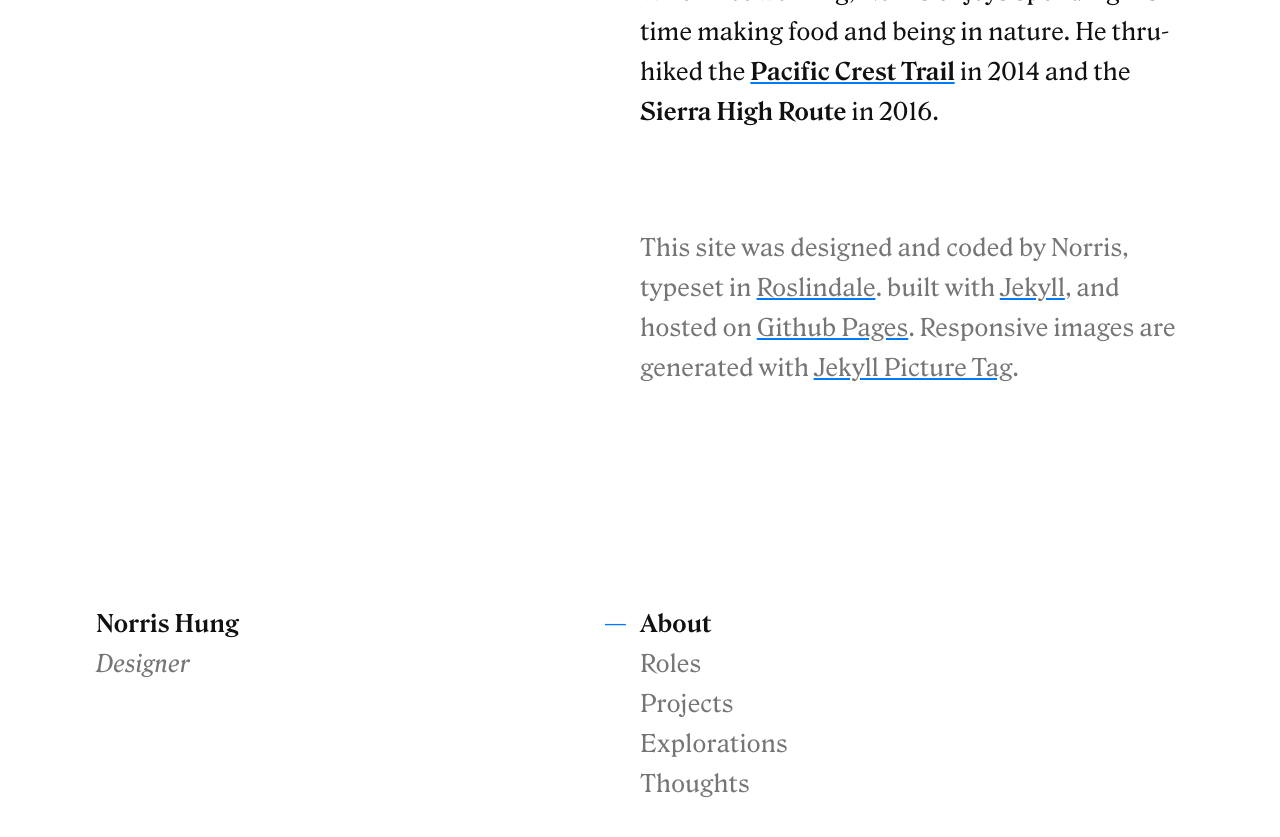
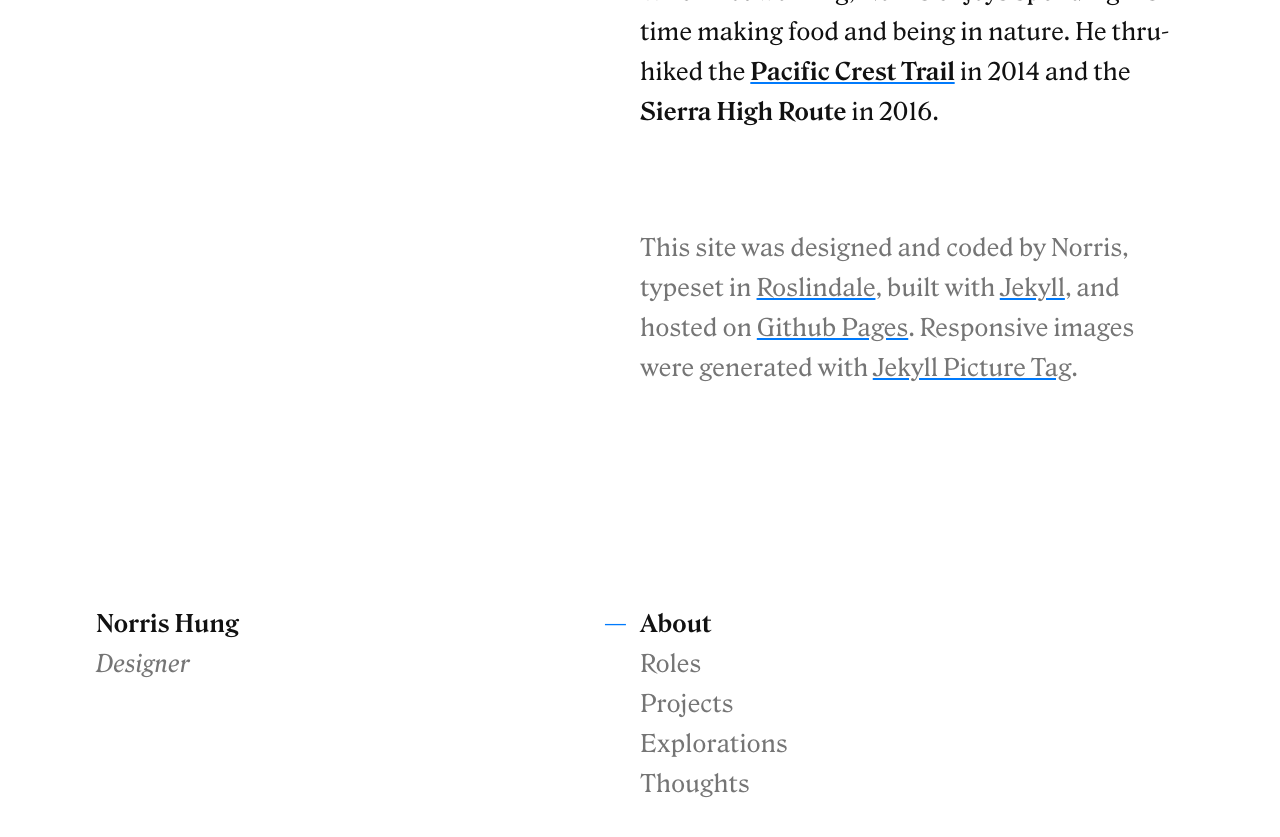
Before and after one commit to norrishung/portfolio_2021, a Jekyll site: the page built from index.markdown, in a window 1280 px wide and 900 px high, scrolled down 1540 px. Shown: the top 837 px of the window. Built offline with Jekyll 4.4.1, drawn with Linux system fonts in a browser that asks for light colours.

Commit message:
fixing colophon

```diff
--- a/index.markdown
+++ b/index.markdown
@@ -37,6 +37,6 @@ permalink: /
 		<p>Previously, Norris designed public services at <strong><a href="{% post_url 2019-11-01-cfa %}">Code for America</a></strong>, built interactive books at <strong><a href="{% post_url 2014-04-31-inkling %}">Inkling</a></strong>, and supported sustainable food producers at the <strong><a href="{% post_url 2011-02-15-good-food-foundation %}">Good Food Foundation</a></strong>.</p>
 		<p>Norris received his Bachelor's of Science in Biology from <strong>Brown University</strong> and studied Graphic Design at the <strong>Rhode Island School of Design</strong>. He was an active participant of the <strong>iGEM</strong> synthetic biology community.</p>
 		<p class="spacing-below-96">When not working, Norris enjoys spending his time making food and being in nature. He thru-hiked the <strong><a href="{% post_url 2014-09-15-pct %}">Pacific Crest Trail</a></strong> in 2014 and the <strong>Sierra High Route</strong> in 2016.</p>
-		<p class="text--helper">This site was designed and coded by Norris, typeset in <a href="https://djr.com/roslindale/">Roslindale</a>. built with <a href="https://jekyllrb.com">Jekyll</a>, and hosted on <a href="https://pages.github.com">Github Pages</a>. Responsive images are generated with <a href="http://rbuchberger.github.io/jekyll_picture_tag/">Jekyll Picture Tag</a>.</p>
+		<p class="text--helper">This site was designed and coded by Norris, typeset in <a href="https://djr.com/roslindale/">Roslindale</a>, built with <a href="https://jekyllrb.com">Jekyll</a>, and hosted on <a href="https://pages.github.com">Github Pages</a>. Responsive images were generated with <a href="http://rbuchberger.github.io/jekyll_picture_tag/">Jekyll Picture Tag</a>.</p>
 	</section>
 </article>
```
